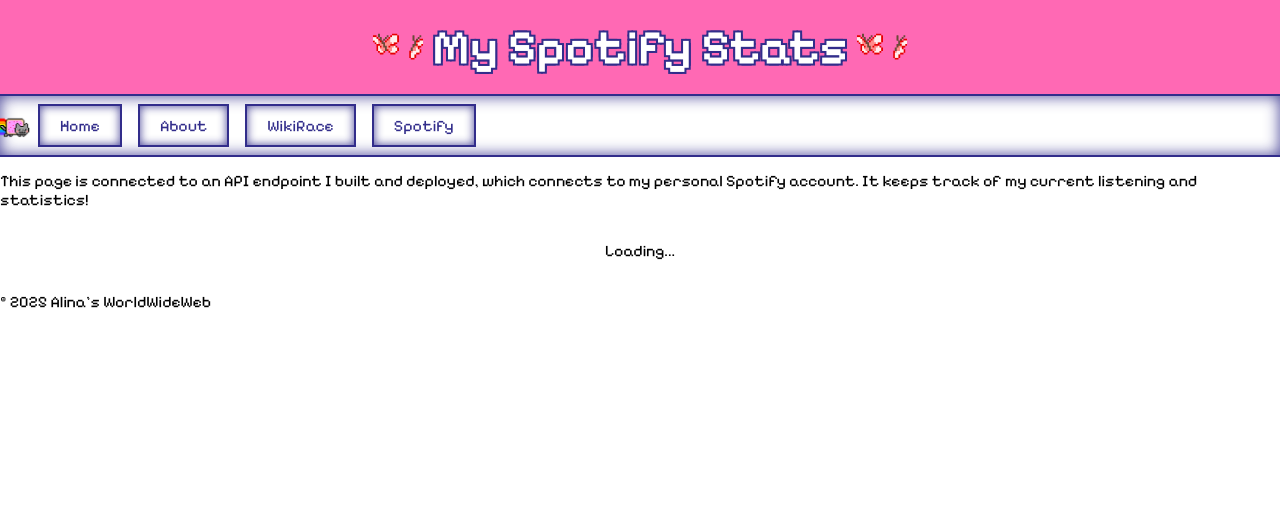
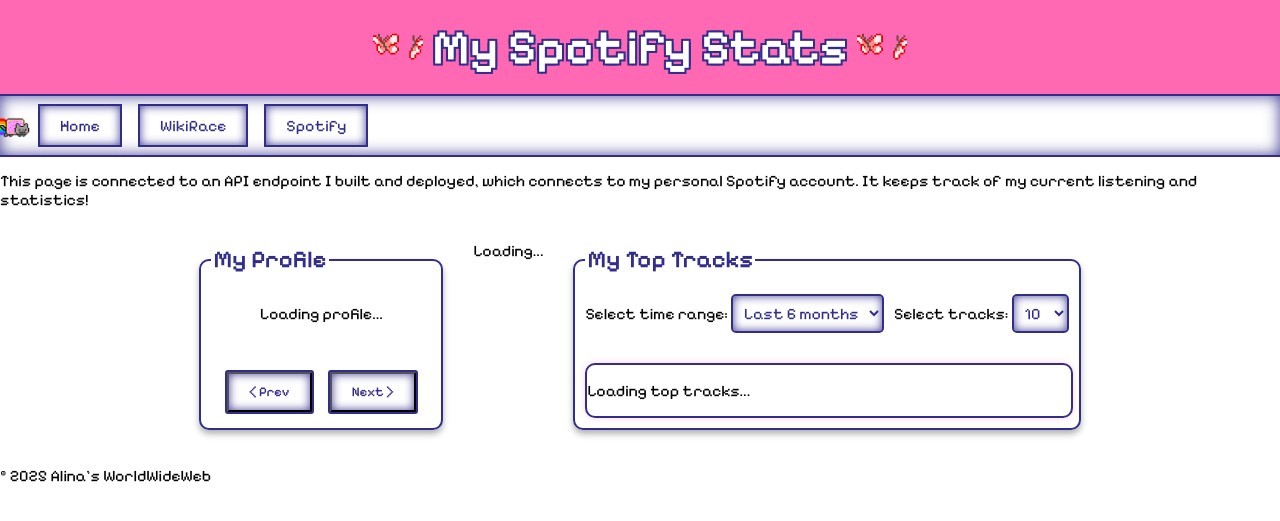
Before and after one commit to alinagarib/alinagarib.github.io, a Jekyll site: the page built from spotify.markdown, in a window 1280 px wide. Shown: the top 521 px of the page. Built offline with Jekyll 4.4.1, drawn with Linux system fonts in a browser that asks for light colours.

Commit message:
added spotify page, and fixed 404 not found, removed about page

```diff
--- a/_layouts/default.html
+++ b/_layouts/default.html
@@ -19,7 +19,6 @@
           <ul>
             <img src="/assets/images/nyan-cat.gif" alt="nyan cat" width="50" margin-top="20px">
             <li><a href="/">Home</a></li>
-            <li><a href="/about/">About</a></li>
             <li><a href="/wikirace/">WikiRace</a></li>
             <li><a href="/spotify/">Spotify</a></li>
           </ul>
--- a/assets/css/style.css
+++ b/assets/css/style.css
@@ -149,7 +149,7 @@
 fieldset {
   border: 2px solid rgb(50, 45, 139);
   border-radius: 10px;
-  padding: 20px;
+  padding: 10px;
   margin: 20px;
   box-shadow: 0px 4px 6px rgba(0, 0, 0, 0.3);
 }
@@ -157,7 +157,7 @@
 legend {
   font-family: 'PixelifySans', sans-serif;
   font-weight: 600;
-  font-size: 1.2em;
+  font-size: 1.5em;
   color: rgb(50, 45, 139);
 }
 
@@ -169,3 +169,167 @@
   margin: 0 auto;
   text-align: center;
 }
+
+.spotify-container {
+  display: flex;
+  justify-content: center;
+  align-items: flex-left;
+  gap: 10px;
+}
+
+#spotify-profile {
+  flex: 0 0 30%;
+  text-align: center;
+  margin: 20px;
+}
+
+#now-playing {
+  text-align: center;
+}
+
+#spotify-profile a {
+  text-decoration: none;
+  color: inherit;
+  font-weight: bold;
+  text-align: center;
+}
+
+.tracks-container {
+  display: flex;
+  flex-direction: column;
+}
+
+#top-tracks {
+  max-height: 400px;
+  overflow-y: auto;
+  width: 100%;
+  border: 2px solid rgb(50, 45, 139);
+  border-radius: 10px;
+  box-shadow: 0px 0px 6px rgba(255, 105, 180, 0.3);
+}
+
+.track {
+  display: flex;
+  align-items: center;
+  justify-content: space-between;
+
+}
+
+.track-number {
+  font-weight: bold;
+  width: 30px;
+  text-align: right;
+  margin-right: 10px;
+}
+
+.track img {
+  width: 60px;
+  height: auto;
+  margin-right: 10px;
+}
+
+.track-number {
+  font-weight: bold;
+  margin-right: 10px;
+}
+
+.track-details {
+  display: flex;
+  flex-direction: column;
+  flex: 1;
+}
+
+.track-details p {
+  margin: 0;
+}
+
+.track-details .track-name {
+  font-weight: bold;
+}
+
+.track-details .track-artist {
+  font-style: italic;
+}
+
+.track-album {
+  text-align: right;
+  font-size: 0.9em;
+  color: rgb(50, 45, 139);
+}
+
+select {
+  font-family: 'PixelifySans', sans-serif;
+  font-weight: 400;
+  font-size: 1em;
+  padding: 7px;
+  border: 2px solid rgb(50, 45, 139);
+  border-radius: 5px;
+  box-shadow: inset 0px 0px 10px rgba(50, 45, 139, 0.9);
+  background-color: white;
+  color: rgb(50, 45, 139);
+  margin: 10px 0;
+}
+
+.select-container {
+  display: flex;
+  justify-content: left;
+  align-items: center;
+  gap: 10px;
+  margin-bottom: 20px;
+}
+
+.progress-container {
+  width: 100%;
+  height: 4px;
+  background: pink;
+  border-radius: 2px;
+  overflow: hidden;
+  margin-top: 1px;
+}
+
+.progress-bar {
+  height: 100%;
+  background:  hotpink;
+  transition: width 1s linear;
+  border-right: 1px solid rgb(50, 45, 139);
+}
+
+.time-container {
+  display: flex;
+  justify-content: space-between;
+  font-family: 'PixelifySans', sans-serif;
+  font-size: 0.8em;
+  color: rgb(50, 45, 139);
+  margin-top: 2px;
+}
+
+.progress-time {
+  font-family: 'PixelifySans', sans-serif;
+  font-size: 0.9em;
+  color: rgb(50, 45, 139);
+  position: relative;
+}
+
+.recent-tracks-container {
+  overflow-x: hidden;
+  flex: 1;
+}
+
+
+#recent-tracks {
+  display: inline-block;
+  width: 220px;
+  text-align: center;
+  opacity: 1;
+  transition: opacity 0.5s ease;
+}
+
+h2 {
+  font-family: 'PixelifySans', sans-serif;
+  font-weight: 600;
+  font-size: 1.5em;
+  color: rgb(50, 45, 139);
+  margin-bottom: 10px;
+  margin: 10px;
+  padding: 0;
+}
--- a/assets/js/spotify.js
+++ b/assets/js/spotify.js
@@ -4,18 +4,122 @@
 
     const div = document.getElementById("now-playing");
     if (!data.is_playing) {
-    div.innerHTML = "<p>Not playing anything right now 🎧</p>";
+        div.innerHTML = '<h2>Now Playing</h2><img src="/assets/images/no-music.gif" width="200"><p>Not listening to anything right now 🎧</p>';
         return;
     }
 
+    const progressPercent = (data.progress_ms / data.duration_ms) * 100;
+
     div.innerHTML = `
+    <h2>Now Playing</h2>
     <img src="${data.album_art}" width="200">
+    <div class="progress-container">
+        <div class="progress-bar" style="width:${progressPercent}%;"></div>
+    </div>
+        <div class="time-container">
+            <div class="progress-time">0:00</div>
+            <div class="progress-time">${Math.floor(data.duration_ms / 60000)}:${String(Math.floor((data.duration_ms % 60000) / 1000)).padStart(2, '0')}</div>
+        </div>
     <p><strong>${data.song}</strong> by ${data.artist}</p>
     <p><em>${data.album}</em></p>
   `;
 }
 
+async function fetchProfile() {
+    const res = await fetch("https://alinasworldwidewebapis-production.up.railway.app/spotify-stats/profile");
+    const data = await res.json();
+
+    const div = document.getElementById("spotify-profile");
+    div.innerHTML = `
+    ${data.profile_image ? `<a href="https://open.spotify.com/user/alinagrb" target="_blank"><img src="${data.profile_image}" width="200"></a>` : ""}
+    <p><strong><a href="https://open.spotify.com/user/alinagrb" target="_blank">${data.display_name}</a></strong></p>
+  `;
+}
+
+async function fetchTopTracks(timeRange = "medium_term", limit = 10) {
+    const res = await fetch(`https://alinasworldwidewebapis-production.up.railway.app/spotify-stats/top-tracks?time_range=${timeRange}&limit=${limit}`);
+    const tracks = await res.json();
+
+    const div = document.getElementById("top-tracks");
+    div.innerHTML = tracks.map((track, index) => `
+    <div class="track">
+      <span class="track-number">${index + 1}.</span>
+      ${track.album_art ? `<img src="${track.album_art}" alt="${track.name} album cover">` : ""}
+      <div class="track-details">
+        <p class="track-name">${track.name}</p>
+        <p class="track-artist">${track.artist}</p>
+      </div>
+      <div class="track-album">
+        <p>${track.album}</p>
+      </div>
+    </div>
+  `).join("");
+}
+
+const timeSelect = document.getElementById("time-range-select");
+const limitSelect = document.getElementById("track-limit");
+
+function updateTracks() {
+    const timeRange = timeSelect.value;
+    const limit = limitSelect.value;
+    fetchTopTracks(timeRange, limit);
+}
+
+timeSelect.addEventListener("change", updateTracks);
+limitSelect.addEventListener("change", updateTracks);
+
+updateTracks();
+
+
+document.getElementById("time-range-select").addEventListener("change", e => {
+    fetchTopTracks(e.target.value);
+});
+
+async function fetchTopRecent(limit = 3, days = 7) {
+    const res = await fetch(`https://alinasworldwidewebapis-production.up.railway.app/spotify-stats/top-recent?limit=${limit}&days=${days}`);
+    const tracks = await res.json();
+
+    const div = document.getElementById("recent-tracks");
+
+    if (tracks.length === 0) {
+        div.innerHTML = '<p>No repeated tracks in the recent period 🎵</p>';
+        return;
+    }
+
+    let currentIndex = 0;
+
+    function showTrack(index) {
+        const track = tracks[index];
+        div.style.opacity = 0;
+
+        setTimeout(() => {
+            div.innerHTML = `
+            <h2>On Repeat</h2>
+            ${track.album_art ? `<img src="${track.album_art}" alt="${track.name} album cover" width="200">` : ""}
+            <p><strong>${track.name}</strong> by ${track.artist}</p>
+            <p style="color: hotpink">${track.plays} recent listens</p>
+            `;
+            div.style.opacity = 1;
+        }, 200);
+    }
+
+    showTrack(currentIndex);
+
+    document.getElementById("prev").addEventListener("click", () => {
+        currentIndex = (currentIndex - 1 + tracks.length) % tracks.length;
+        showTrack(currentIndex);
+    });
+
+    document.getElementById("next").addEventListener("click", () => {
+        currentIndex = (currentIndex + 1) % tracks.length;
+        showTrack(currentIndex);
+    });
+}
+
 document.addEventListener("DOMContentLoaded", () => {
+    fetchProfile();
     fetchNowPlaying();
     setInterval(fetchNowPlaying, 15000);
+    fetchTopTracks();
+    fetchTopRecent(3, 7);
 });
--- a/spotify.markdown
+++ b/spotify.markdown
@@ -1,16 +1,60 @@
 ---
 layout: default
 title: My Spotify Stats
-permalink: /Spotify/
+permalink: /spotify/
 ---
 
 This page is connected to an API endpoint I built and deployed, which connects to my personal Spotify account. It keeps track of my current listening and statistics!
 
+<div class="spotify-container">
+    <fieldset>
+    <legend>My Profile</legend>
+        <div id="spotify-profile">
+            <p>Loading profile...</p>
+        </div>
+    <div id="recent-tracks-container" style="text-align:center;">
+      <div id="recent-tracks" style="display:inline-block; width:220px;"></div>
+      <div id="recent-tracks-buttons" style="margin-top:10px;">
+        <button id="prev" style="margin-right:5px;">&#8249; Prev</button>
+        <button id="next">Next &#8250;</button>
+      </div>
+    </div>
+    </fieldset>
 
-<div class="center-content">
-<div id="now-playing">
-  <p>Loading...</p>
+  <div id="now-playing">
+    <p>Loading...</p>
+  </div>
+
+<div class="tracks-container">
+  <fieldset>
+    <legend>My Top Tracks</legend>
+    <div class="select-container">
+      <div>
+        <label for="time-range-select">Select time range:</label>
+        <select id="time-range-select">
+          <option value="short_term">Last 4 weeks</option>
+          <option value="medium_term" selected>Last 6 months</option>
+          <option value="long_term">All time</option>
+        </select>
+      </div>
+
+      <div>
+        <label for="track-limit">Select tracks:</label>
+        <select id="track-limit">
+          <option value="5">5</option>
+          <option value="10" selected>10</option>
+          <option value="20">20</option>
+          <option value="50">50</option>
+        </select>
+      </div>
+    </div>
+
+    <div id="top-tracks">
+      <p>Loading top tracks...</p>
+    </div>
+  </fieldset>
 </div>
 
-    <script src="{{ '/assets/js/spotify.js' | relative_url }}"></script>
 </div>
+
+<script src="{{ '/assets/js/spotify.js' | relative_url }}"></script>
```
Also changed, not shown: 404.html (+3 -16 lines), about.markdown (deleted, +0 -18 lines), assets/images/no-music.gif (added). Lines whose indentation alone changed are shown as unchanged.
